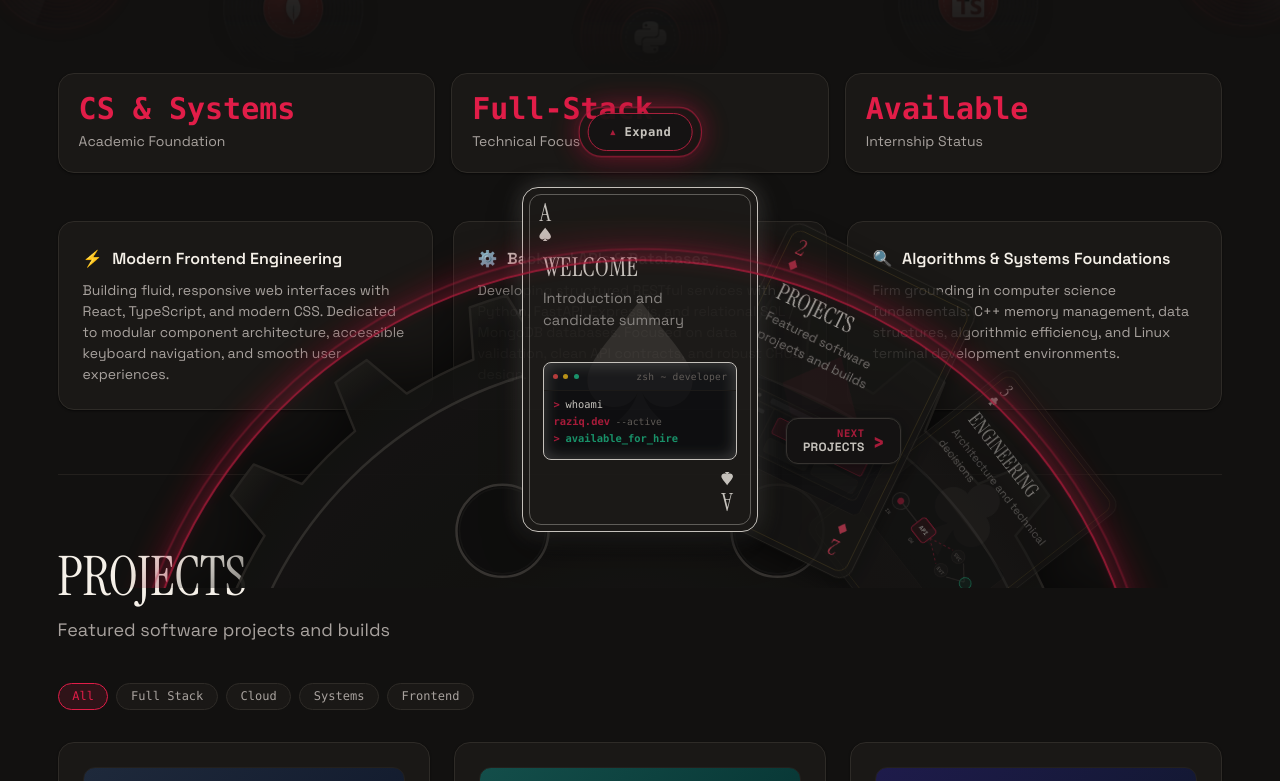
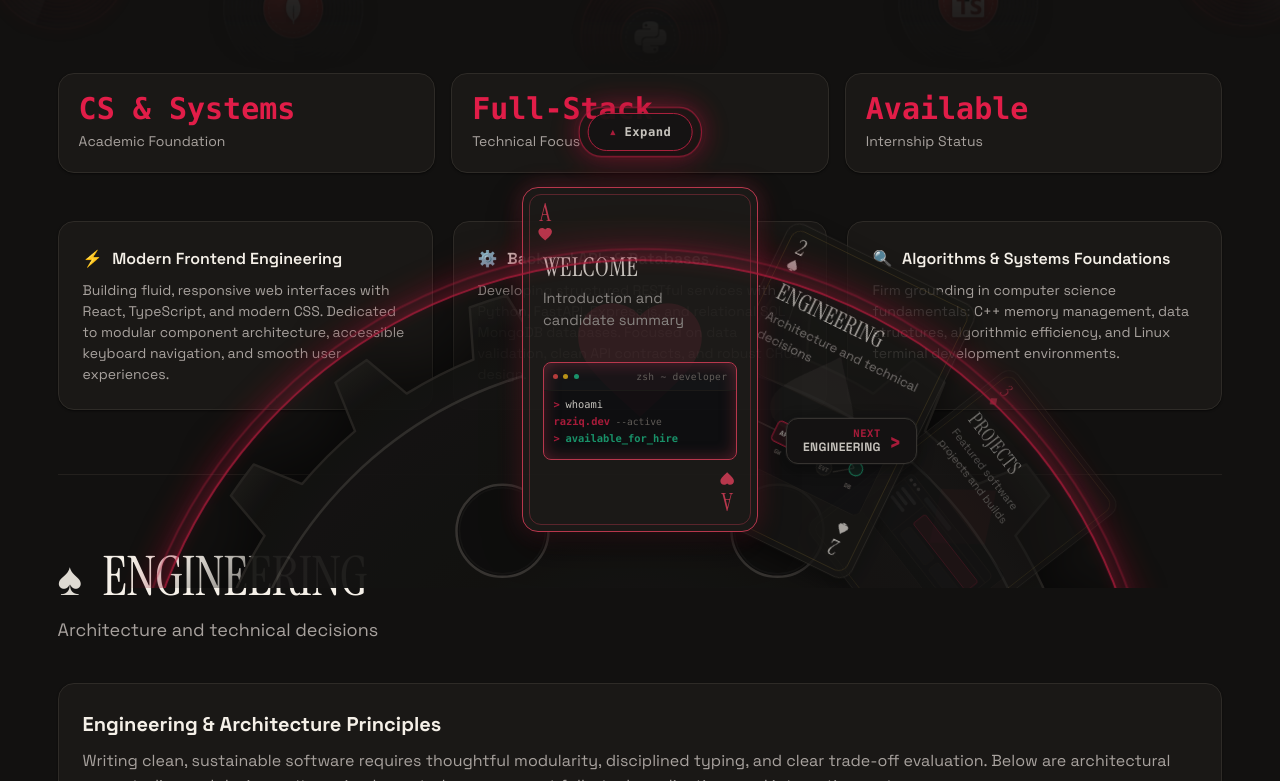
Before and after one commit to razeequtama/portfolio-website, a React (Vite) app: page / in a window 1280 px wide. Shown: the part 559-1340 px from the top of the page. Built offline with nearby package versions, Linux system fonts and the light colour scheme; a web font is replaced by a local one.

Commit message:
Add symbols to section headers

```diff
--- a/src/App.tsx
+++ b/src/App.tsx
@@ -43,15 +43,31 @@ export function App() {
     portfolioSections.map(() => null)
   );
 
-  // Scroll the viewport to a section smoothly
+  // When true, the IntersectionObserver ignores intersection events because
+  // we triggered a programmatic scroll — prevents the turntable from
+  // spinning through every intermediate section during navigation.
+  const isProgrammaticScrollRef = useRef<boolean>(false);
+  const programmaticScrollTimerRef = useRef<number | null>(null);
+
+  // Scroll the viewport to a section smoothly and lock IO for ~1 s
   const scrollToSection = useCallback((index: number) => {
+    // Suppress IO-driven activeIndex updates for the duration of the scroll
+    isProgrammaticScrollRef.current = true;
+    if (programmaticScrollTimerRef.current !== null) {
+      clearTimeout(programmaticScrollTimerRef.current);
+    }
+    programmaticScrollTimerRef.current = window.setTimeout(() => {
+      isProgrammaticScrollRef.current = false;
+      programmaticScrollTimerRef.current = null;
+    }, 1000);
+
     const el = sectionRefs.current[index];
     if (el) {
       el.scrollIntoView({ behavior: 'smooth', block: 'start' });
     }
   }, []);
 
-  // Navigation handlers: scroll-based
+  // Navigation handlers: update turntable immediately then scroll
   const handleNext = useCallback(() => {
     const next = Math.min(activeIndex + 1, portfolioSections.length - 1);
     setActiveIndex(next);
@@ -69,7 +85,8 @@ export function App() {
     scrollToSection(index);
   }, [scrollToSection]);
 
-  // IntersectionObserver: keep activeIndex in sync with the most-visible section
+  // IntersectionObserver: keep activeIndex in sync when user scrolls manually.
+  // Skipped while a programmatic scroll is in flight.
   useEffect(() => {
     const observers: IntersectionObserver[] = [];
 
@@ -79,7 +96,7 @@ export function App() {
 
       const obs = new IntersectionObserver(
         ([entry]) => {
-          if (entry.isIntersecting) {
+          if (entry.isIntersecting && !isProgrammaticScrollRef.current) {
             setActiveIndex(i);
           }
         },
@@ -101,8 +118,8 @@ export function App() {
 
   const pages = [
     <WelcomePage onNavigate={handleSelectIndex} />,
+    <EngineeringPage />,
     <ProjectsPage />,
-    <EngineeringPage />,
     <ExperiencePage />,
     <TechStackPage />,
     <AboutPage />,
--- a/src/components/common/SectionHeader.tsx
+++ b/src/components/common/SectionHeader.tsx
@@ -1,19 +1,44 @@
 import React from 'react';
+
+const SUIT_GLYPHS: Record<string, string> = {
+  spades: '♠',
+  clubs: '♣',
+  hearts: '♥',
+  diamonds: '♦',
+};
+
+const RED_SUITS = new Set(['hearts', 'diamonds']);
 
 interface SectionHeaderProps {
   number?: string;
   title: string;
   subtitle: string;
   badge?: string;
+  suit?: string;
 }
 
 export const SectionHeader: React.FC<SectionHeaderProps> = ({
   title,
   subtitle,
+  suit,
 }) => {
+  const glyph = suit ? SUIT_GLYPHS[suit] : undefined;
+  const isRed = suit ? RED_SUITS.has(suit) : false;
+
   return (
     <header className="section-header">
-      <h1 className="section-title">{title}</h1>
+      <h1 className="section-title">
+        {glyph && (
+          <span
+            className="section-title-suit"
+            aria-hidden="true"
+            style={{ color: isRed ? 'var(--accent-color)' : 'var(--text-primary)' }}
+          >
+            {glyph}
+          </span>
+        )}
+        {title}
+      </h1>
       <p className="section-subtitle">{subtitle}</p>
     </header>
   );
--- a/src/data/portfolioData.ts
+++ b/src/data/portfolioData.ts
@@ -31,7 +31,7 @@ export const portfolioSections: SectionMeta[] = [
     id: 'welcome',
     index: 0,
     number: '01',
-    cardSuit: 'spades',
+    cardSuit: 'hearts',
     cardRank: 'A',
     title: 'WELCOME',
     subtitle: 'Introduction and candidate summary',
@@ -39,32 +39,32 @@ export const portfolioSections: SectionMeta[] = [
     badge: 'Overview',
   },
   {
-    id: 'projects',
+    id: 'engineering',
     index: 1,
     number: '02',
+    cardSuit: 'spades',
+    cardRank: '2',
+    title: 'ENGINEERING',
+    subtitle: 'Architecture and technical decisions',
+    shortDesc: 'Design patterns, clean code philosophy, and interactive mathematics.',
+    badge: 'Deep Dive',
+  },
+  {
+    id: 'projects',
+    index: 2,
+    number: '03',
     cardSuit: 'diamonds',
-    cardRank: '2',
+    cardRank: '3',
     title: 'PROJECTS',
     subtitle: 'Featured software projects and builds',
     shortDesc: 'Full stack web applications, FastAPI backends, and systems utilities.',
     badge: 'Work',
   },
   {
-    id: 'engineering',
-    index: 2,
-    number: '03',
-    cardSuit: 'clubs',
-    cardRank: '3',
-    title: 'ENGINEERING',
-    subtitle: 'Architecture and technical decisions',
-    shortDesc: 'Design patterns, clean code philosophy, and interactive mathematics.',
-    badge: 'Deep Dive',
-  },
-  {
     id: 'experience',
     index: 3,
     number: '04',
-    cardSuit: 'hearts',
+    cardSuit: 'clubs',
     cardRank: '4',
     title: 'EXPERIENCE',
     subtitle: 'Academic background and practical experience',
@@ -75,7 +75,7 @@ export const portfolioSections: SectionMeta[] = [
     id: 'tech-stack',
     index: 4,
     number: '05',
-    cardSuit: 'spades',
+    cardSuit: 'hearts',
     cardRank: '5',
     title: 'TECH STACK',
     subtitle: 'Languages, frameworks, and developer tools',
@@ -86,7 +86,7 @@ export const portfolioSections: SectionMeta[] = [
     id: 'about',
     index: 5,
     number: '06',
-    cardSuit: 'diamonds',
+    cardSuit: 'clubs',
     cardRank: '6',
     title: 'ABOUT ME',
     subtitle: 'Background, values, and learning mindset',
@@ -97,7 +97,7 @@ export const portfolioSections: SectionMeta[] = [
     id: 'contact',
     index: 6,
     number: '07',
-    cardSuit: 'hearts',
+    cardSuit: 'diamonds',
     cardRank: '7',
     title: 'CONTACT',
     subtitle: 'Direct communication channels',
--- a/src/pages/AboutPage.tsx
+++ b/src/pages/AboutPage.tsx
@@ -11,6 +11,7 @@ export const AboutPage: React.FC = () => {
         number={aboutMeta.number}
         title={aboutMeta.title}
         subtitle={aboutMeta.subtitle}
+        suit={aboutMeta.cardSuit}
       />
 
       <div className="about-layout">
--- a/src/pages/ContactPage.tsx
+++ b/src/pages/ContactPage.tsx
@@ -36,6 +36,7 @@ export const ContactPage: React.FC = () => {
         number={contactMeta.number}
         title={contactMeta.title}
         subtitle={contactMeta.subtitle}
+        suit={contactMeta.cardSuit}
       />
 
       <div className="contact-layout">
--- a/src/pages/EngineeringPage.tsx
+++ b/src/pages/EngineeringPage.tsx
@@ -4,7 +4,7 @@ import { portfolioSections, engineeringPatterns } from '../data/portfolioData';
 import type { ArchitecturePattern } from '../types/portfolio';
 
 export const EngineeringPage: React.FC = () => {
-  const engineeringMeta = portfolioSections[2];
+  const engineeringMeta = portfolioSections[1];
 
   return (
     <div className="page-engineering">
@@ -12,6 +12,7 @@ export const EngineeringPage: React.FC = () => {
         number={engineeringMeta.number}
         title={engineeringMeta.title}
         subtitle={engineeringMeta.subtitle}
+        suit={engineeringMeta.cardSuit}
       />
 
       {/* Engineering Philosophy Summary */}
--- a/src/pages/ExperiencePage.tsx
+++ b/src/pages/ExperiencePage.tsx
@@ -12,6 +12,7 @@ export const ExperiencePage: React.FC = () => {
         number={experienceMeta.number}
         title={experienceMeta.title}
         subtitle={experienceMeta.subtitle}
+        suit={experienceMeta.cardSuit}
       />
 
       {/* Experience Timeline */}
--- a/src/pages/ProjectsPage.tsx
+++ b/src/pages/ProjectsPage.tsx
@@ -4,7 +4,7 @@ import { portfolioSections, projectsData } from '../data/portfolioData';
 import type { ProjectItem } from '../types/portfolio';
 
 export const ProjectsPage: React.FC = () => {
-  const projectsMeta = portfolioSections[1];
+  const projectsMeta = portfolioSections[2];
   const [selectedCategory, setSelectedCategory] = useState<string>('All');
 
   // Categories list for quick filtering
@@ -21,6 +21,7 @@ export const ProjectsPage: React.FC = () => {
         number={projectsMeta.number}
         title={projectsMeta.title}
         subtitle={projectsMeta.subtitle}
+        suit={projectsMeta.cardSuit}
       />
 
       {/* Filter Tabs */}
--- a/src/pages/TechStackPage.tsx
+++ b/src/pages/TechStackPage.tsx
@@ -12,6 +12,7 @@ export const TechStackPage: React.FC = () => {
         number={techStackMeta.number}
         title={techStackMeta.title}
         subtitle={techStackMeta.subtitle}
+        suit={techStackMeta.cardSuit}
       />
 
       {/* Categorized Skills Grid */}
--- a/src/styles/pages.css
+++ b/src/styles/pages.css
@@ -30,6 +30,15 @@
   color: var(--text-primary);
   line-height: 1.12;
   margin-bottom: 0.5rem;
+}
+
+.section-title-suit {
+  display: inline-block;
+  margin-right: 0.45em;
+  font-size: 0.85em;
+  vertical-align: baseline;
+  line-height: 1;
+  opacity: 0.9;
 }
 
 .section-subtitle {
```
